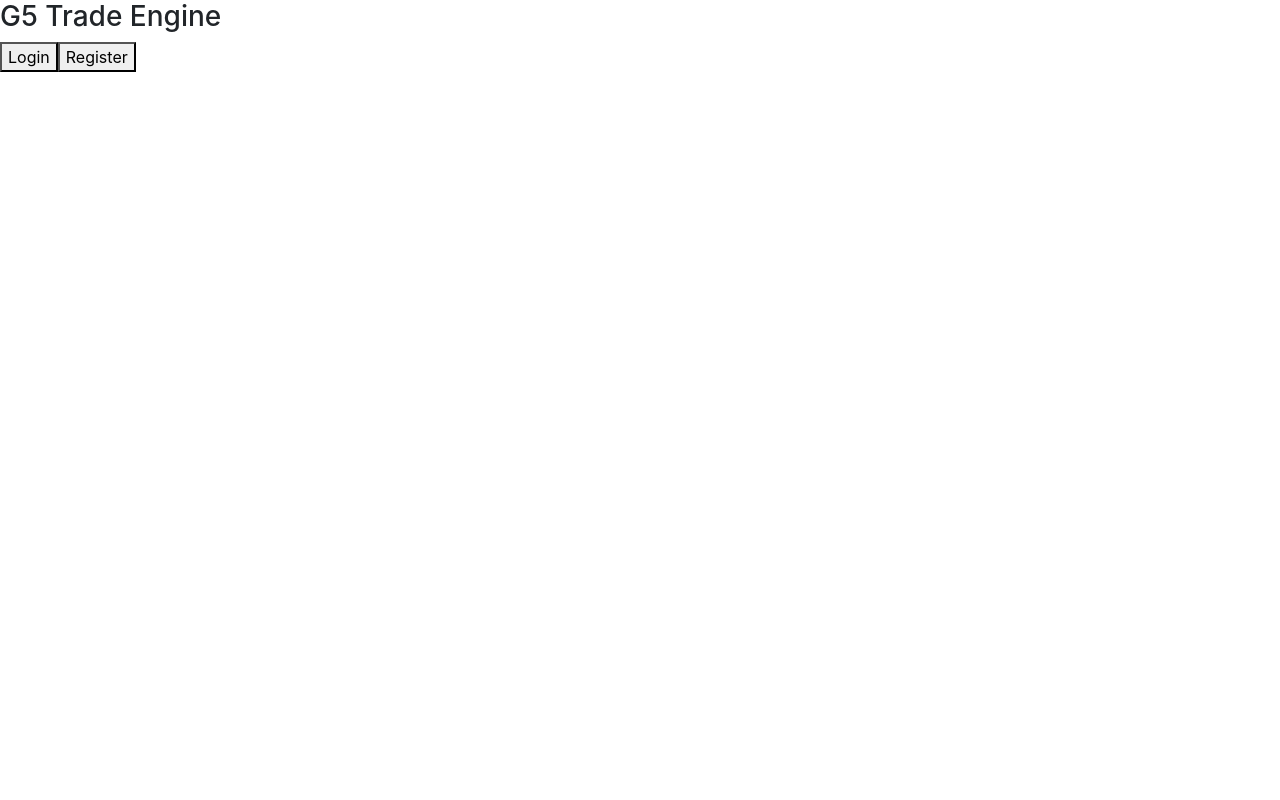
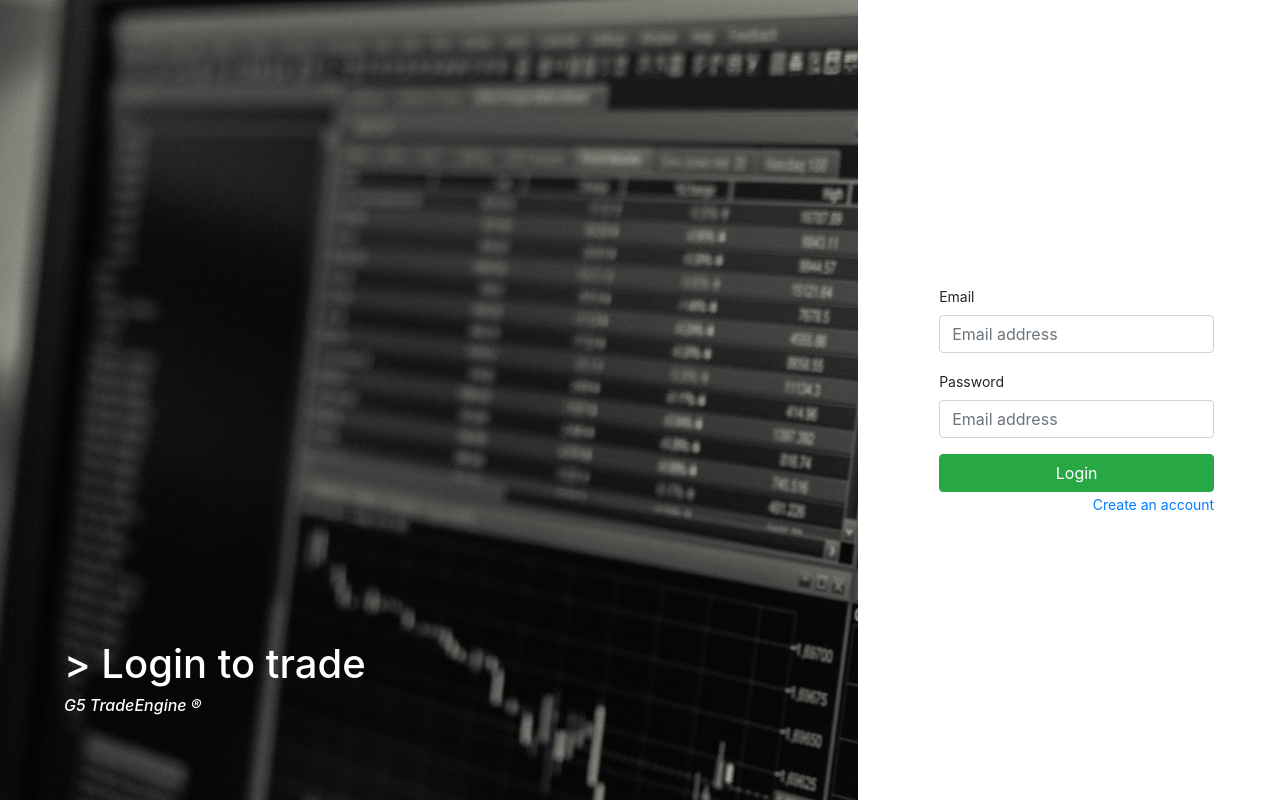
Before and after one commit to TLC-3-Group-5/Client, an Angular app: page /login in a window 1280 px wide. Built offline with nearby package versions, Linux system fonts and the light colour scheme.

Commit message:
Create login page

```diff
--- a/src/app/app-routing.module.ts
+++ b/src/app/app-routing.module.ts
@@ -1,11 +1,11 @@
 import { NgModule } from '@angular/core';
 import { RouterModule, Routes } from '@angular/router';
-import { AppComponent } from './app.component';
+import { HomePageComponent } from './components/home-page/home-page.component';
 import { LoginComponent } from './components/login/login.component';
 
 
 const routes: Routes = [
-  { path: '', component: AppComponent },
+  { path: '', component: HomePageComponent },
   { path: 'login', component: LoginComponent },
 ];
 
--- a/src/app/app.component.html
+++ b/src/app/app.component.html
@@ -1,4 +1 @@
-<h3>G5 Trade Engine</h3>
-
-<button>Login</button>
-<button>Register</button>
+<router-outlet></router-outlet>
--- a/src/app/app.module.ts
+++ b/src/app/app.module.ts
@@ -4,11 +4,13 @@ import { BrowserModule } from '@angular/platform-browser';
 import { AppComponent } from './app.component';
 import { AppRoutingModule } from './app-routing.module';
 import { LoginComponent } from './components/login/login.component';
+import { HomePageComponent } from './components/home-page/home-page.component';
 
 @NgModule({
   declarations: [
     AppComponent,
-    LoginComponent
+    LoginComponent,
+    HomePageComponent
   ],
   imports: [
     BrowserModule,
--- /dev/null
+++ b/src/app/components/home-page/home-page.component.html
@@ -0,0 +1,7 @@
+<div class="container">
+  <h3>G5 TradeEngine</h3>
+
+  <button class="btn btn-success" (click)="goToLogin()">Login</button>
+  or
+  <button class="btn btn-outline-success" (click)="goToRegister()">Register</button>
+</div>
--- /dev/null
+++ b/src/app/components/home-page/home-page.component.ts
@@ -0,0 +1,22 @@
+import { Component, OnInit } from '@angular/core';
+
+@Component({
+  templateUrl: './home-page.component.html',
+  styleUrls: ['./home-page.component.css']
+})
+export class HomePageComponent implements OnInit {
+
+  constructor() { }
+
+  ngOnInit(): void {
+  }
+
+  goToLogin() {
+    window.alert("TODO")
+  }
+
+  goToRegister() {
+    alert("TODO")
+  }
+
+}
--- a/src/app/components/login/login.component.css
+++ b/src/app/components/login/login.component.css
@@ -0,0 +1,14 @@
+.fullscreen {
+  position: absolute;
+  height: 100vh;
+  width: 100vw;
+  overflow: hidden;
+}
+.img-pane {
+  background-image: url("../../../assets/imgs/trends.jpg");
+}
+.floating-text {
+  position: relative;
+  left: 4rem;
+  top: 80%;
+}
--- a/src/app/components/login/login.component.html
+++ b/src/app/components/login/login.component.html
@@ -1 +1,38 @@
-<p>login works!</p>
+<div class="fullscreen">
+  <div class="row vh-100">
+    <div class="col-8 img-pane">
+      <div class="floating-text">
+        <h1 class="text-white">
+          &gt; Login to trade <br>
+        </h1>
+        <h6 class="text-white"><em>G5 TradeEngine &reg;</em></h6>
+      </div>
+    </div>
+    <div class="col">
+      <div class="h-100 d-flex flex-column justify-content-center align-items-center">
+          <div class="row w-75">
+            <div class="col">
+              <!-- email -->
+              <div class="form-group">
+                <label for="" class="small">Email</label>
+                <input type="text" class="form-control" placeholder="Email address">
+              </div>
+              <!-- password -->
+              <div class="form-group">
+                <label for="" class="small">Password</label>
+                <input type="text" class="form-control" placeholder="Email address">
+              </div>
+            </div>
+          </div>
+          <div class="row w-75">
+            <div class="col text-right">
+              <button class="btn btn-block btn-success">Login</button>
+              <a [routerLink]="['/register']" routerLinkActive="router-link-active" class="small">
+                Create an account
+              </a>
+            </div>
+          </div>
+      </div>
+    </div>
+  </div>
+</div>
--- a/src/styles.css
+++ b/src/styles.css
@@ -1 +1,8 @@
 /* You can add global styles to this file, and also import other style files */
+* {
+  box-sizing: border-box;
+}
+html, body {
+  margin: 0px;
+  padding: 0px;
+}
```
Also changed, not shown: src/app/components/home-page/home-page.component.css (added), src/assets/imgs/trends.jpg (added), 1 other file (tests, documents, lock files or other folders).
